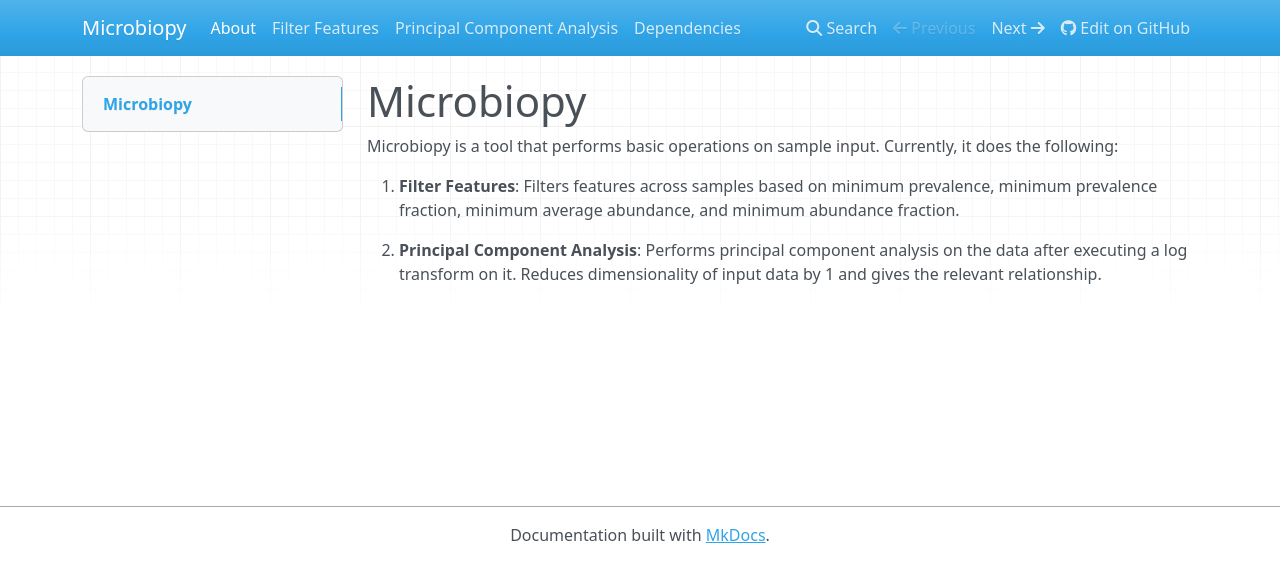
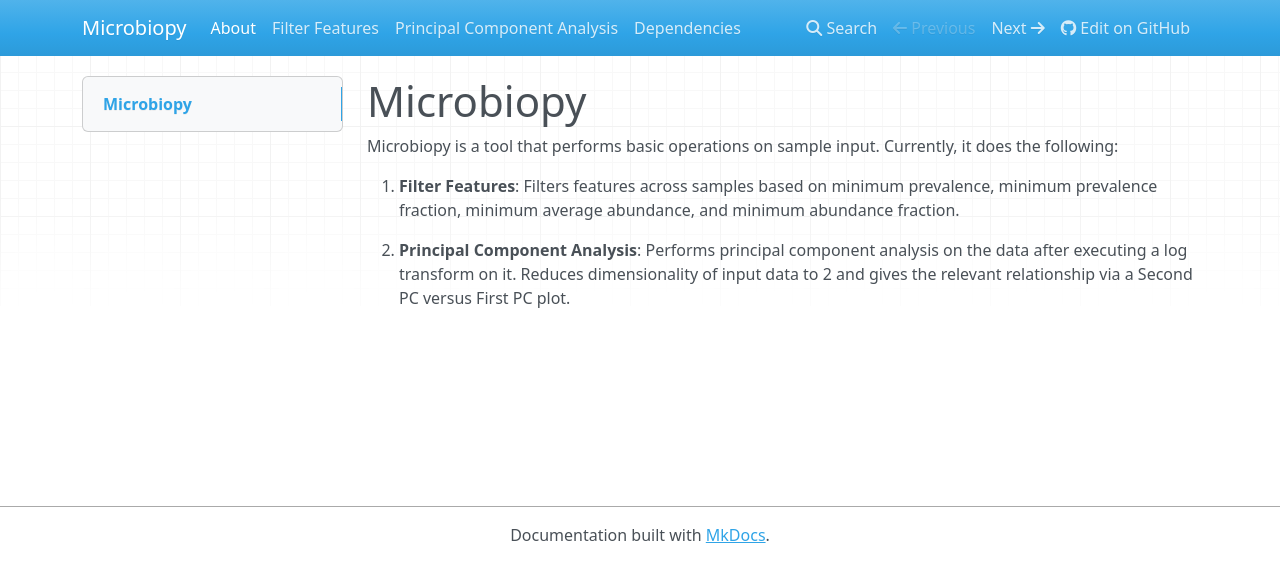
Before and after one commit to BigDataBiology/microbiopy, an MkDocs documentation site: the page built from docs/index.md, in a window 1280 px wide. Shown: the top 582 px of the page. Built offline with MkDocs 1.6.1, drawn with Linux system fonts in a browser that asks for light colours; nearby versions of some CDN libraries.

Commit message:
Update readthedocs with n_components=2 and PCA plot info

```diff
--- a/docs/index.md
+++ b/docs/index.md
@@ -4,4 +4,4 @@ Microbiopy is a tool that performs basic operations on sample input. Currently,
 
 1. **Filter Features**: Filters features across samples based on minimum prevalence, minimum prevalence fraction, minimum average abundance, and minimum abundance fraction.
 
-2. **Principal Component Analysis**: Performs principal component analysis on the data after executing a log transform on it. Reduces dimensionality of input data by 1 and gives the relevant relationship.
+2. **Principal Component Analysis**: Performs principal component analysis on the data after executing a log transform on it. Reduces dimensionality of input data to 2 and gives the relevant relationship via a Second PC versus First PC plot.
```
Also changed, not shown: docs/dependencies.md (+1 -0 lines), docs/pca.md (+1 -1 lines).
